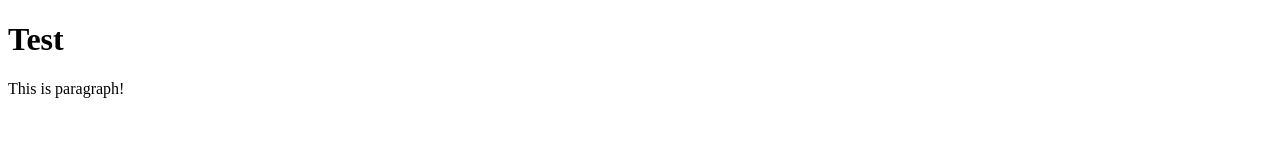
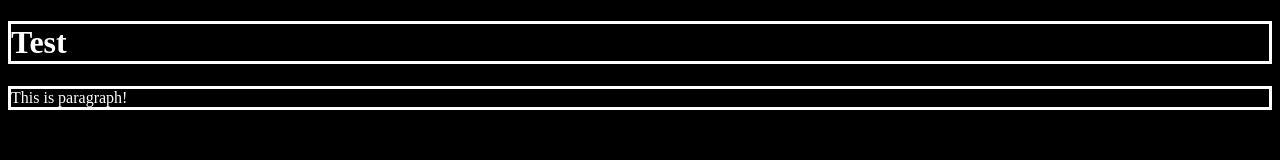
Before and after one commit to MHussainAli/testRepo, a plain HTML site: page index.html in a window 1280 px wide. Drawn offline with Linux system fonts and the light colour scheme.

Commit message:
added new things

```diff
--- a/index.html
+++ b/index.html
@@ -3,6 +3,7 @@
     <head>
         <title> Test</title>
         <!-- <link rel="stylesheet" href="./styles/style.css"> -->
+        <link rel="stylesheet" href="./styles/style.css">
     </head>
     <body>
         <h1>Test</h1>
--- a/styles/style.css
+++ b/styles/style.css
@@ -1,7 +1,7 @@
 body{
     background-color: #000;
+}
+h1,p{
+    border: solid;
     color: #fff;
 }
-h1,p{
-    color: red;
-}
```
